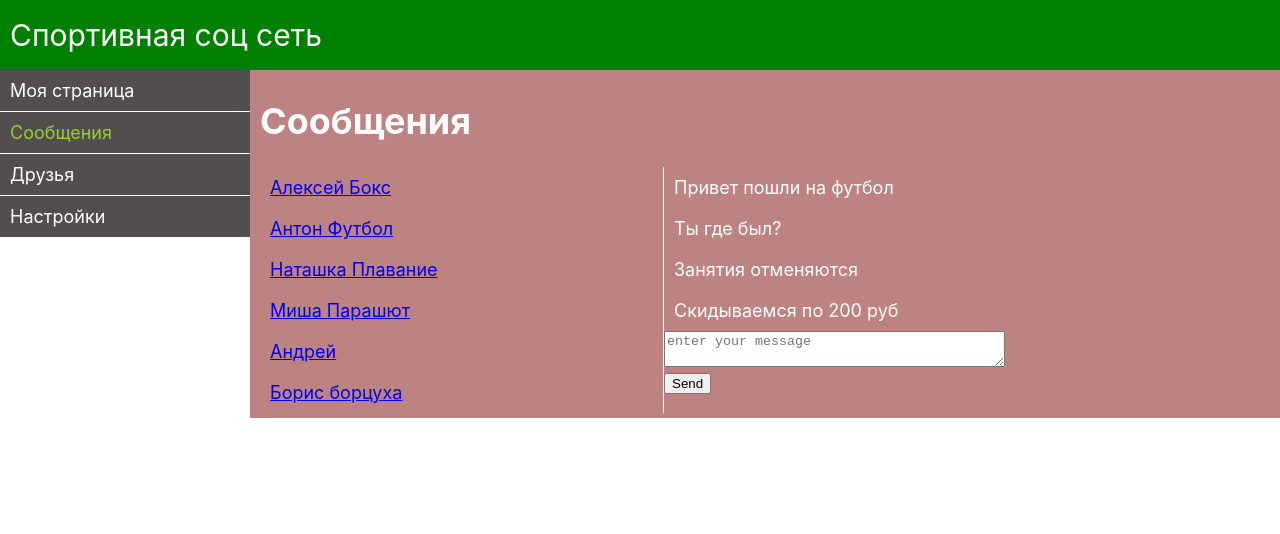
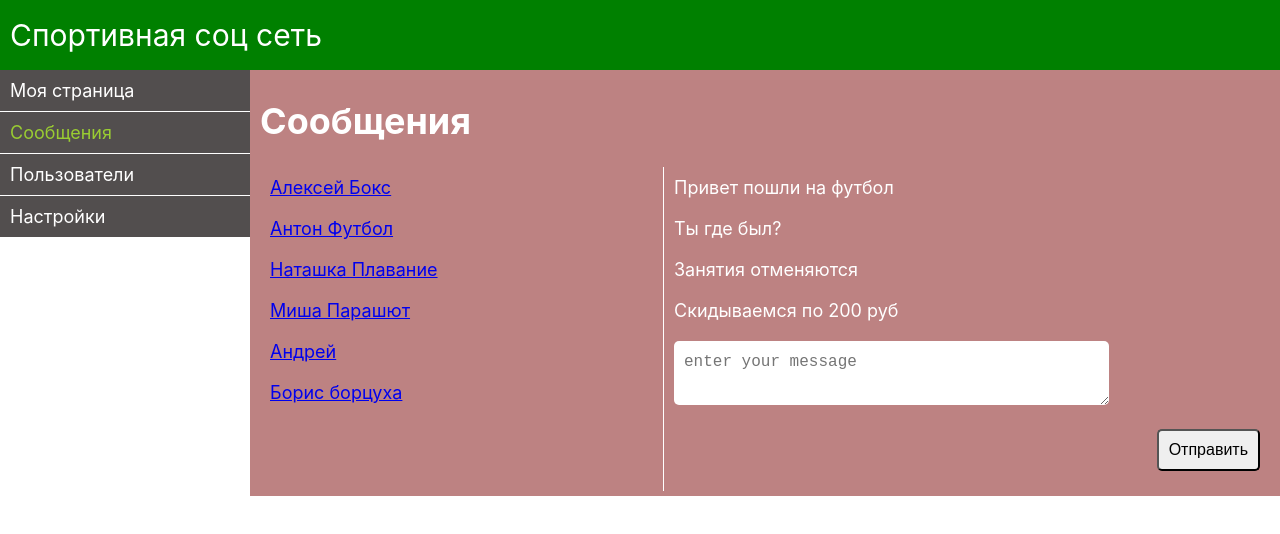
Before and after one commit to petrov6827/learn-react, a React (Create React App) app: page /Dialogs in a window 1280 px wide. Shown: the top 534 px of the page. Built offline with nearby package versions, Linux system fonts and the light colour scheme.

Commit message:
рефакторинг mapDispatchToProps

```diff
--- a/src/App.js
+++ b/src/App.js
@@ -15,18 +15,18 @@ const App = (props) => {
       <Navbar />
       <Route
         className={s.links}
-        path="/Profile"
+        path="/profile"
         render={() => <Profile store={props.store} />}
       />
       <Route
-        path="/Dialogs"
+        path="/dialogs"
         render={() => <DialogsContainer store={props.store} />}
       />
       <Route
-        path="/Users"
+        path="/users"
         render={() => <UsersContainer store={props.store} />}
       />
-      <Route path="/Settings" render={() => <Settings />} />
+      <Route path="/settings" render={() => <Settings />} />
     </div>
   );
 };
--- a/src/components/Dialogs/Dialogs.jsx
+++ b/src/components/Dialogs/Dialogs.jsx
@@ -6,13 +6,12 @@ import Message from './Message/Message';
 const Dialogs = (props) => {
   let state = props.dialogsPage;
 
-  let dialogsElements = state.dialogs.map((f) => (
-    <DialogItem name={f.name} id={f.id} />
+  let dialogsElements = state.dialogs.map((d) => (
+    <DialogItem name={d.name} id={d.id} />
   ));
   let messagesElements = state.messages.map((m) => (
     <Message message={m.message} id={m.id} />
   ));
-  let newMessageBody = state.newMessageBody;
 
   let onSendMessageClick = () => {
     props.sendMessage();
@@ -21,7 +20,7 @@ const Dialogs = (props) => {
   let onNewMessageChange = (e) => {
     let body = e.target.value;
     props.updateNewMessageBody(body);
-    // props.store.dispatch(updateNewMessageBodyCreator(body));
+    state.newMessageBody = body;
   };
 
   return (
@@ -37,13 +36,15 @@ const Dialogs = (props) => {
                 cols="40"
                 rows="2"
                 placeholder="enter your message"
-                className="s.area__input"
-                value={props.newMessageBody}
+                className={s.input}
+                value={state.newMessageBody}
                 onChange={onNewMessageChange}
               ></textarea>
             </div>
             <div>
-              <button onClick={onSendMessageClick}>Send</button>
+              <button onClick={onSendMessageClick} className={s.sendMessage}>
+                Отправить
+              </button>
             </div>
           </div>
         </div>
--- a/src/components/Dialogs/Dialogs.module.scss
+++ b/src/components/Dialogs/Dialogs.module.scss
@@ -22,10 +22,24 @@
   border-right: 1px solid white;
 }
 
-.area__input {
-  font-size: 20px;
+.input {
+  font-size: 16px;
   line-height: 22px;
   padding: 10px;
   border-radius: 5px;
+  margin: 10px;
+  border: none;
+  margin-bottom: 10px;
+  outline: none;
+}
+
+.sendMessage {
+  margin: 10px;
+  vertical-align: top;
+  padding: 10px;
+  border-radius: 5px;
+  font-size: 16px;
   margin-bottom: 20px;
+  display: flex;
+  justify-self: end;
 }
--- a/src/components/Dialogs/DialogsContainer.jsx
+++ b/src/components/Dialogs/DialogsContainer.jsx
@@ -18,14 +18,12 @@ let mapDispatchToProps = (dispatch) => {
       dispatch(sendMessageCreator());
     },
     updateNewMessageBody: (body) => {
-      dispatch(updateNewMessageBodyCreator(body));
+      let action = updateNewMessageBodyCreator(body);
+      dispatch(action);
     },
   };
 };
 
-const superDialogsContainer = connect(
-  mapStateToProps,
-  mapDispatchToProps
-)(Dialogs);
+const DialogsContainer = connect(mapStateToProps, mapDispatchToProps)(Dialogs);
 
-export default superDialogsContainer;
+export default DialogsContainer;
--- a/src/components/Navbar/Navbar.jsx
+++ b/src/components/Navbar/Navbar.jsx
@@ -6,23 +6,23 @@ const Navbar = () => {
   return (
     <div className={`${s.nav}`}>
       <div className={s.nav__item}>
-        <NavLink to="/Profile" className={s.links} activeClassName={s.active}>
+        <NavLink to="/profile" className={s.links} activeClassName={s.active}>
           Моя страница
         </NavLink>
       </div>
       <div className={`${s.nav__item}`}>
-        <NavLink to="/Dialogs" className={s.links} activeClassName={s.active}>
+        <NavLink to="/dialogs" className={s.links} activeClassName={s.active}>
           Сообщения
         </NavLink>
       </div>
       <div className={`${s.nav__item}`}>
-        <NavLink to="/Users" className={s.links} activeClassName={s.active}>
-          Друзья
+        <NavLink to="/users" className={s.links} activeClassName={s.active}>
+          Пользователи
         </NavLink>
       </div>
       <div className={`${s.nav__item}`}>
         <NavLink
-          to="/Settings"
+          to="/settings"
           className={s.links}
           activeClassName={s.settings}
         >
--- a/src/components/Profile/MyPosts/MyPosts.jsx
+++ b/src/components/Profile/MyPosts/MyPosts.jsx
@@ -23,6 +23,7 @@ const MyPosts = (props) => {
       <h1>Мои посты</h1>
       <div>
         <textarea
+          placeholder="Круто провел лето"
           onChange={onPostChange}
           ref={newPostElement}
           cols="40"
--- a/src/components/Profile/MyPosts/MyPosts.module.scss
+++ b/src/components/Profile/MyPosts/MyPosts.module.scss
@@ -4,6 +4,8 @@
   padding: 10px;
   border-radius: 5px;
   margin-bottom: 20px;
+  outline: none;
+  border: none;
 }
 
 .post__send {
--- a/src/components/Users/UsersContainer.jsx
+++ b/src/components/Users/UsersContainer.jsx
@@ -1,12 +1,12 @@
 import React from 'react';
 import { connect } from 'react-redux';
 import {
-  followAC,
-  unfollowAC,
-  setUsersAC,
-  setCurrentPageAC,
-  setTotalUsersCountAC,
-  toggleIsFetchingAC,
+  follow,
+  unfollow,
+  setUsers,
+  setCurrentPage,
+  setTotalUsersCount,
+  toggleIsFetching,
 } from '../../redux/users-reducer';
 import Users from './Users';
 import * as axios from 'axios';
@@ -69,27 +69,11 @@ let mapStateToProps = (state) => {
   };
 };
 
-let mapDispatchToProps = (dispatch) => {
-  return {
-    follow: (userId) => {
-      dispatch(followAC(userId));
-    },
-    unfollow: (userId) => {
-      dispatch(unfollowAC(userId));
-    },
-    setUsers: (users) => {
-      dispatch(setUsersAC(users));
-    },
-    setCurrentPage: (pageNumber) => {
-      dispatch(setCurrentPageAC(pageNumber));
-    },
-    setTotalUsersCount: (totalCount) => {
-      dispatch(setTotalUsersCountAC(totalCount));
-    },
-    toggleIsFetching: (isFetching) => {
-      dispatch(toggleIsFetchingAC(isFetching));
-    },
-  };
-};
-
-export default connect(mapStateToProps, mapDispatchToProps)(UsersContainer);
+export default connect(mapStateToProps, {
+  follow,
+  unfollow,
+  setUsers,
+  setCurrentPage,
+  setTotalUsersCount,
+  toggleIsFetching,
+})(UsersContainer);
--- a/src/redux/dialogs-reducer.js
+++ b/src/redux/dialogs-reducer.js
@@ -28,17 +28,16 @@ const dialogsReducer = (state = initialState, action) => {
         newMessageBody: action.body,
       };
     }
-    case SEND_MESSAGE: {
+    case SEND_MESSAGE:
       let body = state.newMessageBody;
       return {
         ...state,
         newMessageBody: '',
         messages: [...state.messages, { id: 5, message: body }],
       };
-    }
-    default: {
+
+    default:
       return state;
-    }
   }
 };
 
--- a/src/redux/profile-reducer.js
+++ b/src/redux/profile-reducer.js
@@ -7,7 +7,7 @@ let initialState = {
     { id: 2, message: "It's my second post", likesCount: '5' },
     { id: 3, message: 'What sports do u like more? ', likesCount: '2' },
   ],
-  newPostText: '123',
+  newPostText: '',
 };
 
 const profileReducer = (state = initialState, action) => {
@@ -37,17 +37,10 @@ const profileReducer = (state = initialState, action) => {
   }
 };
 
-export const addPostActionCreator = () => {
-  return {
-    type: ADD_POST,
-  };
-};
-
-export const updateNewPostTextActionCreator = (text) => {
-  return {
-    type: UPDATE_NEW_POST_TEXT,
-    newText: text,
-  };
-};
+export const addPostActionCreator = () => ({ type: ADD_POST });
+export const updateNewPostTextActionCreator = (text) => ({
+  type: UPDATE_NEW_POST_TEXT,
+  newText: text,
+});
 
 export default profileReducer;
--- a/src/redux/users-reducer.js
+++ b/src/redux/users-reducer.js
@@ -58,18 +58,18 @@ const usersReducer = (state = initialState, action) => {
   }
 };
 
-export const followAC = (userId) => ({ type: FOLLOW, userId });
-export const unfollowAC = (userId) => ({ type: UNFOLLOW, userId });
-export const setUsersAC = (users) => ({ type: SET_USERS, users });
-export const setCurrentPageAC = (currentPage) => ({
+export const follow = (userId) => ({ type: FOLLOW, userId });
+export const unfollow = (userId) => ({ type: UNFOLLOW, userId });
+export const setUsers = (users) => ({ type: SET_USERS, users });
+export const setCurrentPage = (currentPage) => ({
   type: SET_CURRENT_PAGE,
   currentPage,
 });
-export const setTotalUsersCountAC = (count) => ({
+export const setTotalUsersCount = (count) => ({
   type: SET_TOTAL_USERS_COUNT,
   count,
 });
-export const toggleIsFetchingAC = (isFetching) => ({
+export const toggleIsFetching = (isFetching) => ({
   type: TOGGLE_IS_FETCHING,
   isFetching,
 });
```
